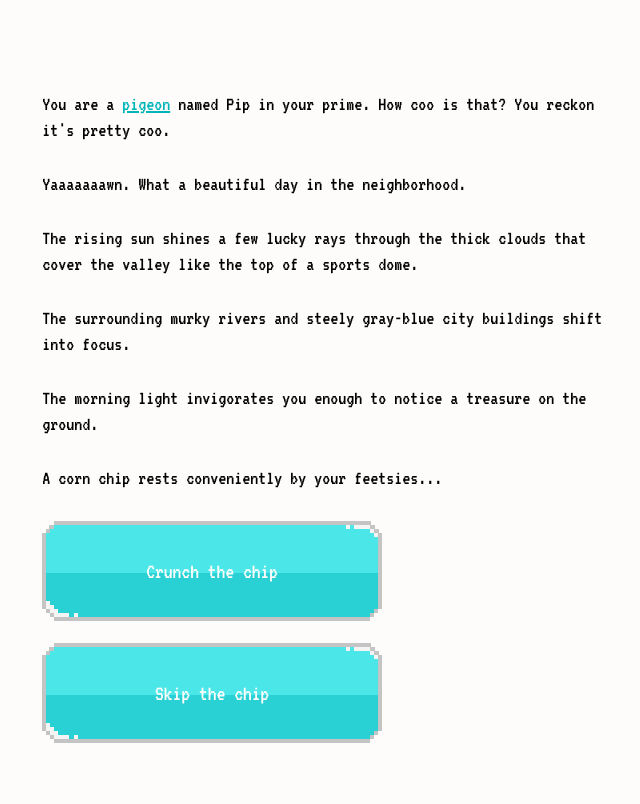
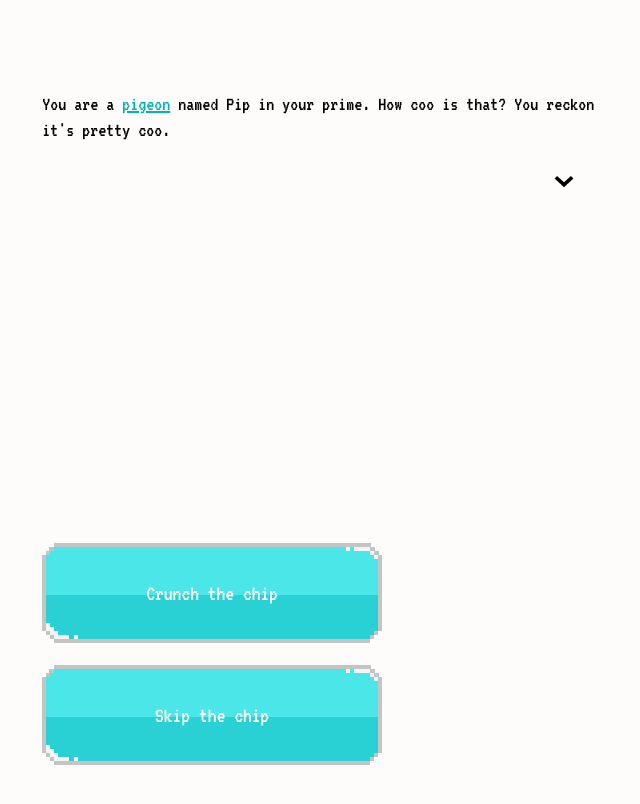
Before and after one commit to kristajg/pigeonburgh, a React (Create React App) app: page / in a window 1280 px wide. Shown: the top 804 px of the page, without its empty margins (29-669 px from the left). Built offline with nearby package versions, Linux system fonts and the light colour scheme.

Commit message:
Advance text by paragraph

```diff
--- a/src/components/Step.js
+++ b/src/components/Step.js
@@ -6,9 +6,16 @@ import PropTypes from 'prop-types';
 import Choices from './Choices';
 
 // Styles
-import { Pigeongraph } from '../styles';
+import { Pigeongraph, ParagraphContainer, Chevron } from '../styles';
+
+// Images
+import chevron from '../assets/images/chevron.png';
 
 class Step extends Component {
+	state = {
+		currentParagraph: 0,
+	};
+
 	componentDidMount() {
 		this.updateSubsteps();
 	}
@@ -27,11 +34,19 @@ class Step extends Component {
 		}
 	};
 
-	renderParagraphs = () => {
+	renderParagraph = (chevronClicked = false) => {
+		const { currentParagraph } = this.state;
+		if (chevronClicked) {
+			this.setState((prevState) => {
+				return { currentParagraph: prevState.currentParagraph + 1 };
+			});
+		}
 		const { content } = this.props;
-		return content.map((paragraph, i) => (
-			<Pigeongraph key={`paragraph-${i}`} dangerouslySetInnerHTML={{ __html: paragraph }} />
-		));
+		let totalParagraphs = [];
+		for (let i = 0; i <= currentParagraph; i++) {
+			totalParagraphs.push(<Pigeongraph key={`paragraph-${i}`} dangerouslySetInnerHTML={{ __html: content[i] }} />);
+		}
+		return totalParagraphs;
 	};
 
 	renderChoices = () => {
@@ -41,10 +56,21 @@ class Step extends Component {
 		}
 	};
 
+	renderChevron = () => {
+		const { currentParagraph } = this.state;
+		const { content } = this.props;
+		if (content.length - 1 > currentParagraph) {
+			return <Chevron src={chevron} alt="Chevron" onClick={() => this.renderParagraph(true)} />;
+		}
+	};
+
 	render() {
 		return (
 			<div>
-				{this.renderParagraphs()}
+				<ParagraphContainer>
+					{this.renderParagraph()}
+					{this.renderChevron()}
+				</ParagraphContainer>
 				{this.renderChoices()}
 			</div>
 		);
--- a/src/styles.js
+++ b/src/styles.js
@@ -1,11 +1,21 @@
 // Third party libs
-import styled, { createGlobalStyle } from 'styled-components';
+import styled, { createGlobalStyle, keyframes } from 'styled-components';
 
 // Fonts
 import VT323 from './assets/fonts/VT323.ttf';
 
 // Images
 import buttonImage from './assets/images/buttonv2.png';
+
+export const bounce = keyframes`
+	0%, 50%, 70%, 90% {transform: translateY(0);}
+	60% {
+		transform: translateY(5px);
+	}
+	80% {
+		transform: translateY(-5);
+	}
+`;
 
 export const GlobalStyle = createGlobalStyle`
   body {
@@ -44,6 +54,11 @@ export const Pigeongraph = styled.p`
 	}
 `;
 
+export const ParagraphContainer = styled.div`
+	height: 450px;
+	overflow-x: hidden;
+`;
+
 export const ChoiceButton = styled.div`
 	display: ${(props) => (props.hide ? 'none' : '')};
 	cursor: pointer;
@@ -75,6 +90,16 @@ export const Option = styled.span`
 	}
 `;
 
+export const Chevron = styled.img`
+	position: relative;
+	bottom: 0;
+	left: 90%;
+	height: 20px;
+	width: auto;
+	animation: ${bounce} 3.5s ease infinite;
+	animation-delay: 4s;
+`;
+
 export const modalStyles = {
 	content: {
 		top: '38%',
```
Also changed, not shown: src/Pigeonburgh.js (+5 -5 lines), src/assets/images/chevron.png (added).
